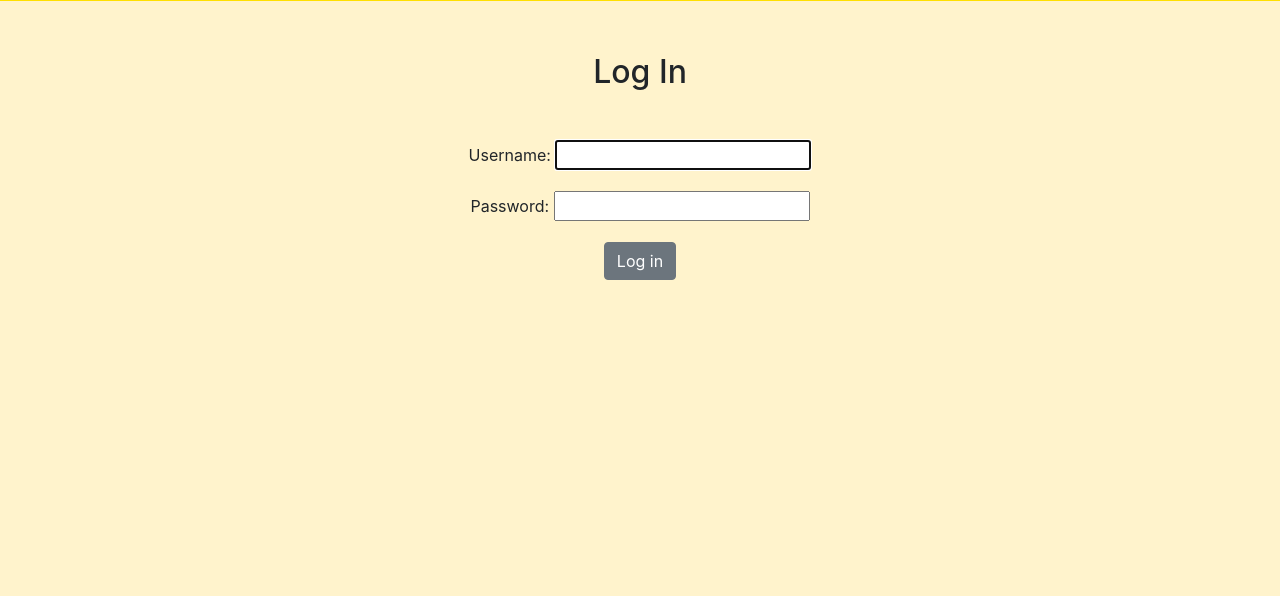
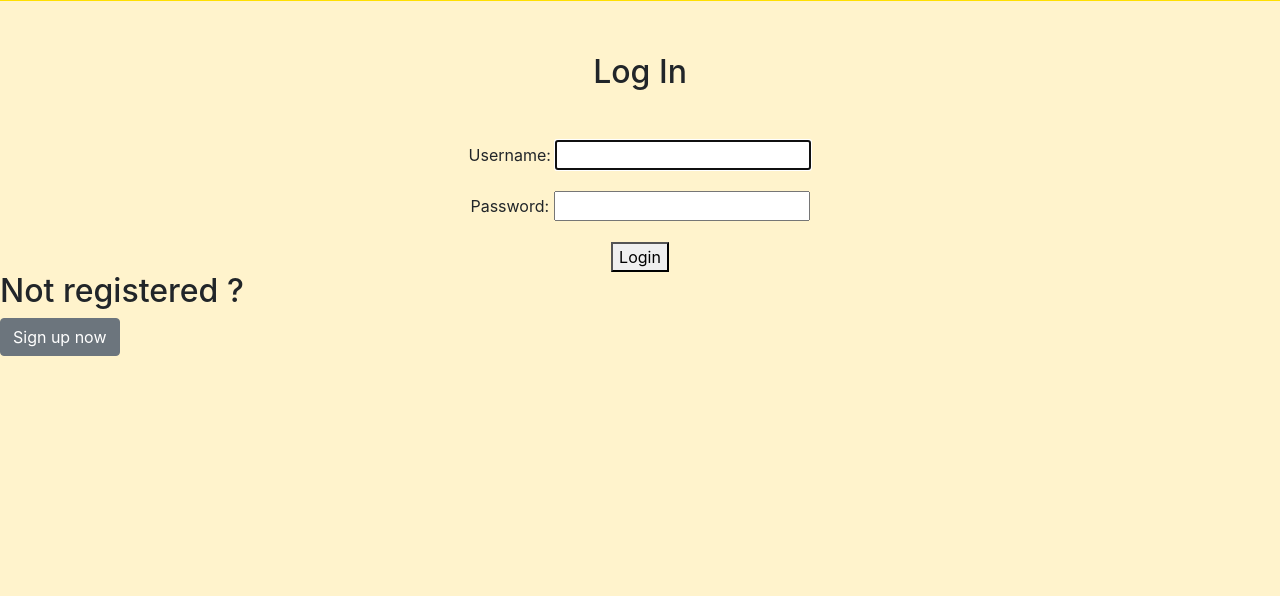
Before and after one commit to UB-ES-19/B5-Vibbo, a Django app: page /vibbo/login/ in a window 1280 px wide. Shown: the part 57-653 px from the top of the page. Run offline with Django 3.2, Linux system fonts and the light colour scheme; some libraries are stand-ins or nearby versions.

Commit message:
Log in button working
Login button on base.html is working

```diff
--- a/vibbo/templates/base.html
+++ b/vibbo/templates/base.html
@@ -46,13 +46,21 @@
           </li>
           <li>
             {% if user.is_authenticated %}
-              <button type="button" class="btn btn-secondary" href="#">
-                {{ user.username }} 's profile
+              <button type="userButton" class="btn btn-secondary" >
+                {{ user.username }}'s profile
               </button>
+              <script type="text/javascript">
+                  document.getElementById("userButton").onclick = function () {
+                      location.href = "{% url 'profile' %}";
+                  };
+              </script>
             {% else %}
-            <button type="button" class="btn btn-secondary" href="{% url 'login' %}">
-                Log in
-              </button>
+              <button id="loginButton" class="btn btn-secondary" >Log in</button>
+              <script type="text/javascript">
+                  document.getElementById("loginButton").onclick = function () {
+                      location.href = "{% url 'login' %}";
+                  };
+              </script>
             {% endif %}
           </li>
         </ul>
--- a/vibbo/templates/registration/login.html
+++ b/vibbo/templates/registration/login.html
@@ -12,6 +12,14 @@
 	<p>&nbsp;</p>
   {% csrf_token %}
   {{ form.as_p }}
-  <button type="button" class="btn btn-secondary" href="{% url 'login' %}">Log in</button>
+   <button type="submit">Login</button>
 </form>
+
+<h2>Not registered ? </h2>
+<button id="signupButton" class="btn btn-secondary" >Sign up now</button>
+<script type="text/javascript">
+    document.getElementById("signupButton").onclick = function () {
+        location.href = "{% url 'signup' %}";
+    };
+</script>
 {% endblock %}
--- a/vibbo/vibbo/urls.py
+++ b/vibbo/vibbo/urls.py
@@ -6,4 +6,6 @@ from . import views
 
 urlpatterns = [
     path('signup/', views.SignUp.as_view(), name='signup'),
+    path('home/', views.SignUp.as_view(), name='home'),
+    path('profile/', views.ProfilePage.as_view(), name='profile'),
 ]
--- a/vibbo/vibbo/views.py
+++ b/vibbo/vibbo/views.py
@@ -11,3 +11,7 @@ class SignUp(generic.CreateView):
     form_class = UserCreationForm
     success_url = reverse_lazy('login')
     template_name = 'signup.html'
+
+class ProfilePage(generic.CreateView):
+    success_url = reverse_lazy('profile')
+    template_name = 'profilepage.html'
```
Also changed, not shown: vibbo/templates/profilepage.html (added, +13 -0 lines), vibbo/db.sqlite3.
